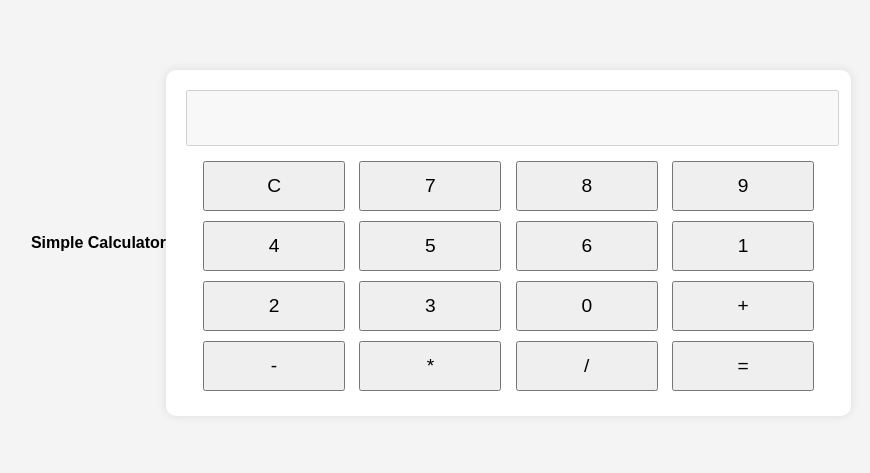
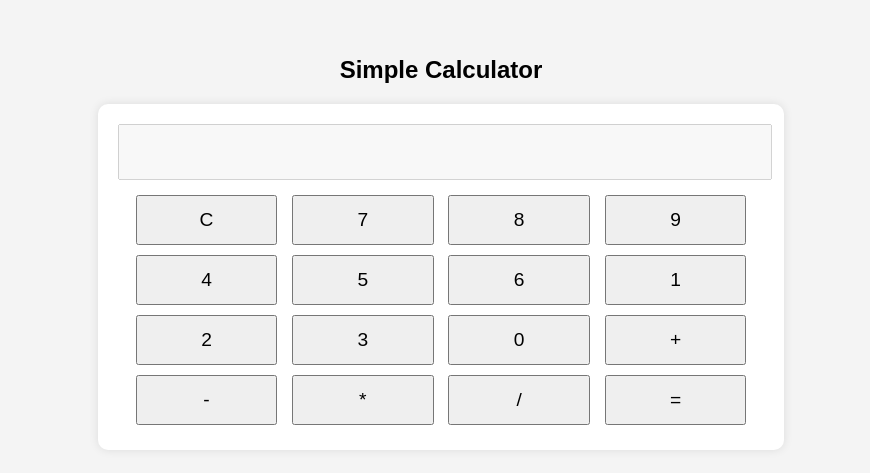
Before and after one commit to BeenaBasheer/calculator-app, a plain HTML site: page index.html in a window 1280 px wide. Shown: the part 165-638 px from the top of the page, without its empty margins (199-1069 px from the left). Drawn offline with Linux system fonts and the light colour scheme.

Commit message:
Update website content

```diff
--- a/index.html
+++ b/index.html
@@ -5,9 +5,11 @@
         <meta name="viewport" content="width=device-width, initial-scale=1.0">
         <title>Calculator</title>
         <link rel="stylesheet" href="styles.css">
+
     </head>
     <body>
-        <h4>Simple Calculator</h4>
+        <div class="container">
+            <h2>Simple Calculator</h2>
         <div class="calculator">
             <input type="text" id="display" disabled>
             <br>
@@ -29,6 +31,7 @@
         <button onclick="appendValue('/')">/</button>
         <button onclick="calculate()">=</button>
         </div>
+    </div>
         <script src="script.js"></script>
     </body>
 </html>
--- a/styles.css
+++ b/styles.css
@@ -27,3 +27,11 @@ button{
     margin: 5px;
     font-size: 1.2rem;
 }
+.container{
+    text-align: center;
+
+    margin: 50px auto;
+    padding: 20px;
+
+
+}
```
